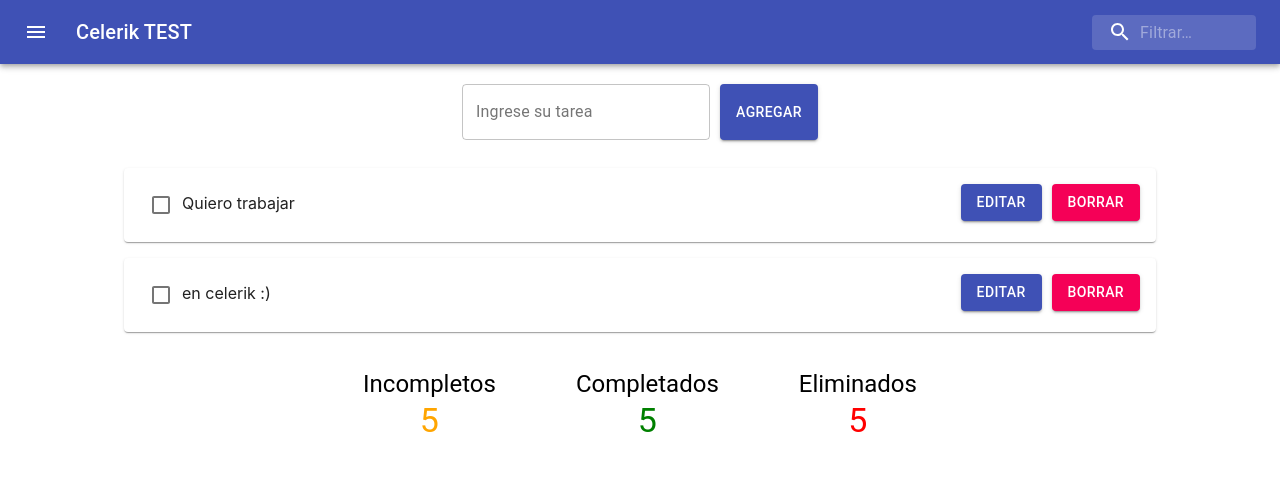
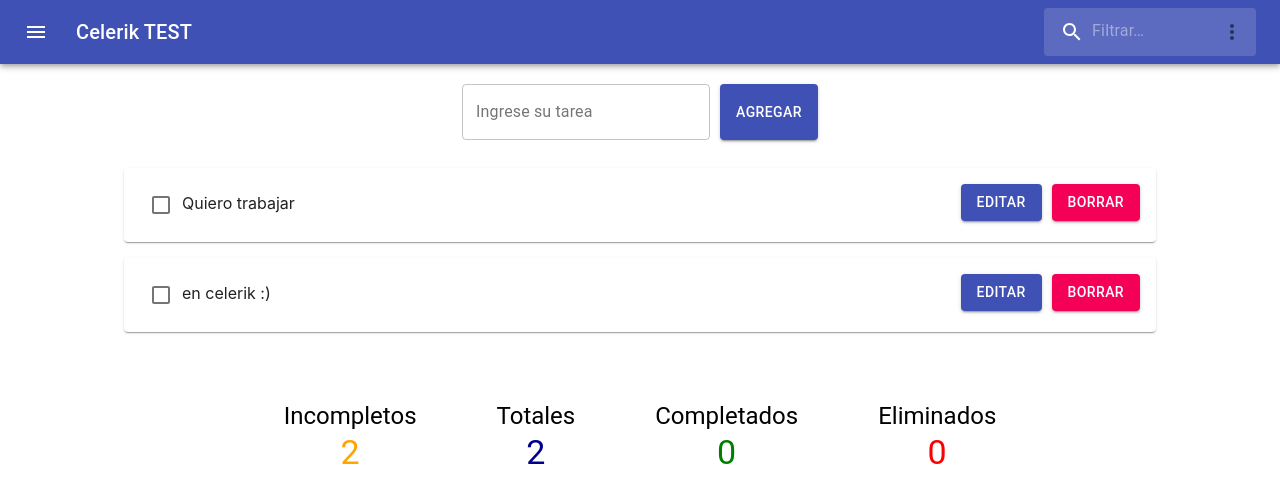
Before and after one commit to celciusjj/ToDoList, a React (Create React App) app: page / in a window 1280 px wide. Shown: the top 502 px of the page. Built offline with nearby package versions, Linux system fonts and the light colour scheme.

Commit message:
ReCount ready and edited ready

```diff
--- a/src/App.js
+++ b/src/App.js
@@ -1,7 +1,6 @@
 import React from 'react';
 import ToDoList from "./components/ToDoList"
 import Header from "./components/Header"
-import { BrowserRouter as Router, Route, Switch } from "react-router-dom";
 
 function App() {
   return (
--- a/src/components/Header.jsx
+++ b/src/components/Header.jsx
@@ -7,6 +7,16 @@ import InputBase from '@material-ui/core/InputBase';
 import { fade, makeStyles } from '@material-ui/core/styles';
 import MenuIcon from '@material-ui/icons/Menu';
 import SearchIcon from '@material-ui/icons/Search';
+import Menu from '@material-ui/core/Menu';
+import MenuItem from '@material-ui/core/MenuItem';
+import MoreVertIcon from '@material-ui/icons/MoreVert';
+
+const options = [
+  'Sin filtro',
+  'Completados',
+  'Incompletos',
+  'Eliminados',
+];
 
 const useStyles = makeStyles((theme) => ({
   root: {
@@ -63,10 +73,21 @@ const useStyles = makeStyles((theme) => ({
   },
 }));
 
+
+const ITEM_HEIGHT = 48;
 function Header() {
+  const [anchorEl, setAnchorEl] = React.useState(null);
+  const open = Boolean(anchorEl);
+
+  const handleClick = (event) => {
+    setAnchorEl(event.currentTarget);
+  };
+
+  const handleClose = () => {
+    setAnchorEl(null);
+  };
   const classes = useStyles();
   return (
-
     <div className={classes.root}>
       <AppBar position="static">
         <Toolbar>
@@ -93,6 +114,34 @@ function Header() {
               }}
               inputProps={{ 'aria-label': 'search' }}
             />
+
+            <IconButton
+              aria-label="more"
+              aria-controls="long-menu"
+              aria-haspopup="true"
+              onClick={handleClick}
+            >
+              <MoreVertIcon />
+            </IconButton>
+            <Menu
+              id="long-menu"
+              anchorEl={anchorEl}
+              keepMounted
+              open={open}
+              onClose={handleClose}
+              PaperProps={{
+                style: {
+                  maxHeight: ITEM_HEIGHT * 4.5,
+                  width: '20ch',
+                },
+              }}
+            >
+              {options.map((option) => (
+                <MenuItem key={option} selected={option === 'Pyxis'} onClick={handleClose}>
+                  {option}
+                </MenuItem>
+              ))}
+            </Menu>
           </div>
         </Toolbar>
       </AppBar>
--- a/src/components/ReCount.jsx
+++ b/src/components/ReCount.jsx
@@ -1,34 +1,75 @@
-import React from 'react';
+import React, { useState, useEffect } from 'react';
 import Grid from '@material-ui/core/Grid';
 import Typography from '@material-ui/core/Typography';
 
-function ReCount() {
+function ReCount(props) {
+    const [incompletes, setIncompletes] = useState("");
+    const [completes, setCompletes] = useState("");
+    const [all, setAll] = useState(props.tasks.length);
+    const [eliminated, setEliminated] = useState("");
+
+    const filterByCompleted = () => {
+        let result = props.tasks.filter(item => item.isCompleted === true)
+        console.log(result)
+        setCompletes(result.length)
+    }
+
+    const filterByIncompletes = () => {
+        let result = props.tasks.filter(item => item.isCompleted !== true)
+        setIncompletes(result.length)
+    }
+
+    const filterByEliminated = () => {
+        let result = props.tasks.filter(item => item.isDeleted === true)
+        setEliminated(result.length)
+    }
+
+    const filterByAll = () => {
+        setAll(props.tasks.length)
+    }
+
+    useEffect(() => {
+        filterByCompleted();
+        filterByIncompletes();
+        filterByEliminated();
+        filterByAll();
+    })
+
+
     return (
-        <Grid container spacing={2} style={{ marginTop: 20 }}>
+        <Grid container spacing={10} style={{ marginTop: 20 }}>
             <Grid item xs={12}>
                 <Grid container justify="center" spacing={10}>
-                    <Grid item style={{textAlign: "center"}}>
+                    <Grid item style={{ textAlign: "center" }}>
                         <Typography variant="h5" component="h2">
                             Incompletos
                         </Typography>
-                        <Typography style={{color: "orange"}} variant="h4" component="h2">
-                            5
+                        <Typography style={{ color: "orange" }} variant="h4" component="h2">
+                            {incompletes}
                         </Typography>
                     </Grid>
-                    <Grid item style={{textAlign: "center"}}>
+                    <Grid item style={{ textAlign: "center" }}>
+                        <Typography variant="h5" component="h2">
+                            Totales
+                        </Typography>
+                        <Typography style={{ color: "darkblue" }} variant="h4" component="h2">
+                            {all}
+                        </Typography>
+                    </Grid>
+                    <Grid item style={{ textAlign: "center" }}>
                         <Typography variant="h5" component="h2">
                             Completados
                         </Typography>
-                        <Typography style={{color: "green"}} variant="h4" component="h2">
-                            5
+                        <Typography style={{ color: "green" }} variant="h4" component="h2">
+                            {completes}
                         </Typography>
                     </Grid>
-                    <Grid item style={{textAlign: "center"}}>
+                    <Grid item style={{ textAlign: "center", }}>
                         <Typography variant="h5" component="h2">
                             Eliminados
                         </Typography>
-                        <Typography style={{color: "red"}} variant="h4" component="h2">
-                            5
+                        <Typography style={{ color: "red" }} variant="h4" component="h2">
+                            {eliminated}
                         </Typography>
                     </Grid>
                 </Grid>
--- a/src/components/ToDo.jsx
+++ b/src/components/ToDo.jsx
@@ -28,12 +28,7 @@ function ToDo(props) {
     const handleChangeCheckBox = () => {
         props.finishTask(props.uuid)
         setChecked(true);
-        console.log(props)
     };
-
-    const handleEdit = () => {
-
-    }
 
     const classes = useStyles();
     return (
--- a/src/components/ToDoAdd.jsx
+++ b/src/components/ToDoAdd.jsx
@@ -3,7 +3,7 @@ import TextField from '@material-ui/core/TextField';
 import Button from "@material-ui/core/Button"
 import Snackbar from '@material-ui/core/Snackbar';
 import Alert from '@material-ui/lab/Alert';
-import { validateCreation } from "../utils/index"
+import { validateCreation, uuidGenerator } from "../utils/index"
 
 function ToDoAdd(props) {
 
@@ -27,7 +27,8 @@ function ToDoAdd(props) {
             const newTask = {
                 text: task,
                 isDeleted: false,
-                isCompleted: false
+                isCompleted: false,
+                id: uuidGenerator()
             }
             props.addTask([...props.tasks, newTask])
             setTask("")
--- a/src/components/ToDoList.jsx
+++ b/src/components/ToDoList.jsx
@@ -12,10 +12,9 @@ function ToDoList() {
      * @param {*} taskId
      * One way to modify the list in state, with for
      */
-    const removeFromList = (taskId) => {
+    function removeFromList(taskId) {
         for (let i = 0; i < list.length; i++) {
-            if (list[i].id == taskId) {
-                console.log(list[i].isDeleted)
+            if (list[i].id === taskId) {
                 const taskModified = {
                     id: list[i].id,
                     text: list[i].text,
@@ -33,10 +32,10 @@ function ToDoList() {
      * @param {*} taskId
      * Second way to modify the list in state, with map
      */
-    const finishTask = (taskId) => {
+    function finishTask(taskId) {
         let newList = []
         list.map(item => {
-            if (item.id == taskId) {
+            if (item.id === taskId) {
                 let newItem = {
                     id: item.id,
                     text: item.text,
@@ -51,10 +50,10 @@ function ToDoList() {
         })
     }
 
-    const editTask = (taskId, text) => {
+    function editTask (taskId, text) {
         let newList = []
         list.map(item => {
-            if (item.id == taskId) {
+            if (item.id === taskId) {
                 let newItem = {
                     id: item.id,
                     text: text,
@@ -79,7 +78,7 @@ function ToDoList() {
                         : ""
                 ))
             }
-            <ReCount/>
+            <ReCount tasks={list} />
         </div>
     )
 }
--- a/src/utils/index.js
+++ b/src/utils/index.js
@@ -1,11 +1,17 @@
 export const validateCreation = new RegExp('^.{6,40}$');
 
 export const uuidGenerator = () => {
-    var dt = new Date().getTime();
-    var uuid = 'xxxxxxxx-xxxx-4xxx-yxxx-xxxxxxxxxxxx'.replace(/[xy]/g, function (c) {
-        var r = (dt + Math.random() * 16) % 16 | 0;
-        dt = Math.floor(dt / 16);
-        return (c == 'x' ? r : (r & 0x3 | 0x8)).toString(16);
+    var d = new Date().getTime();//Timestamp
+    var d2 = (performance && performance.now && (performance.now() * 1000)) || 0;//Time in microseconds since page-load or 0 if unsupported
+    return 'xxxxxxxx-xxxx-4xxx-yxxx-xxxxxxxxxxxx'.replace(/[xy]/g, function (c) {
+        var r = Math.random() * 16;//random number between 0 and 16
+        if (d > 0) {//Use timestamp until depleted
+            r = (d + r) % 16 | 0;
+            d = Math.floor(d / 16);
+        } else {//Use microseconds since page-load if supported
+            r = (d2 + r) % 16 | 0;
+            d2 = Math.floor(d2 / 16);
+        }
+        return (c === 'x' ? r : (r & 0x3 || 0x8)).toString(16);
     });
-    return uuid;
 }
```
